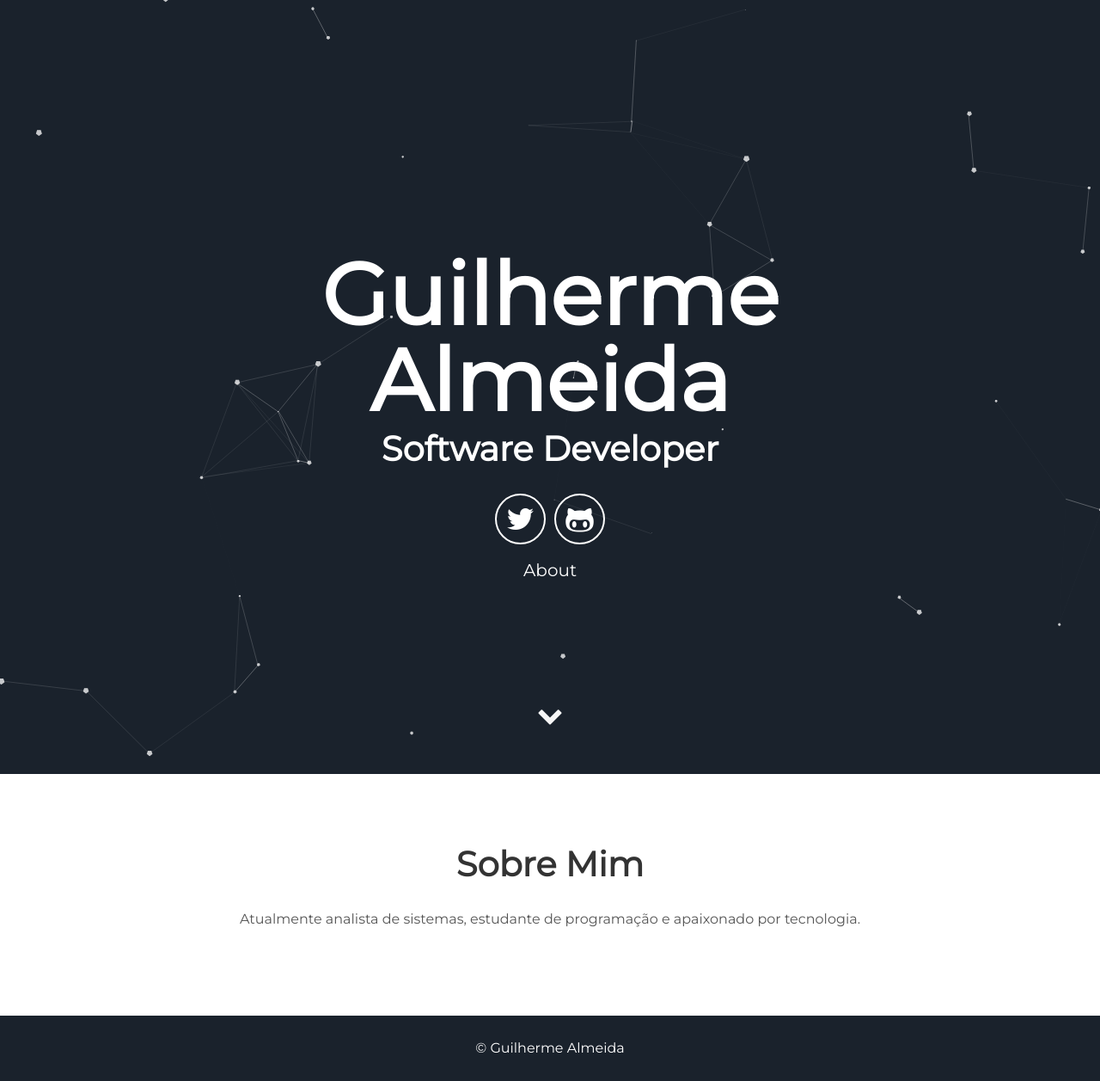
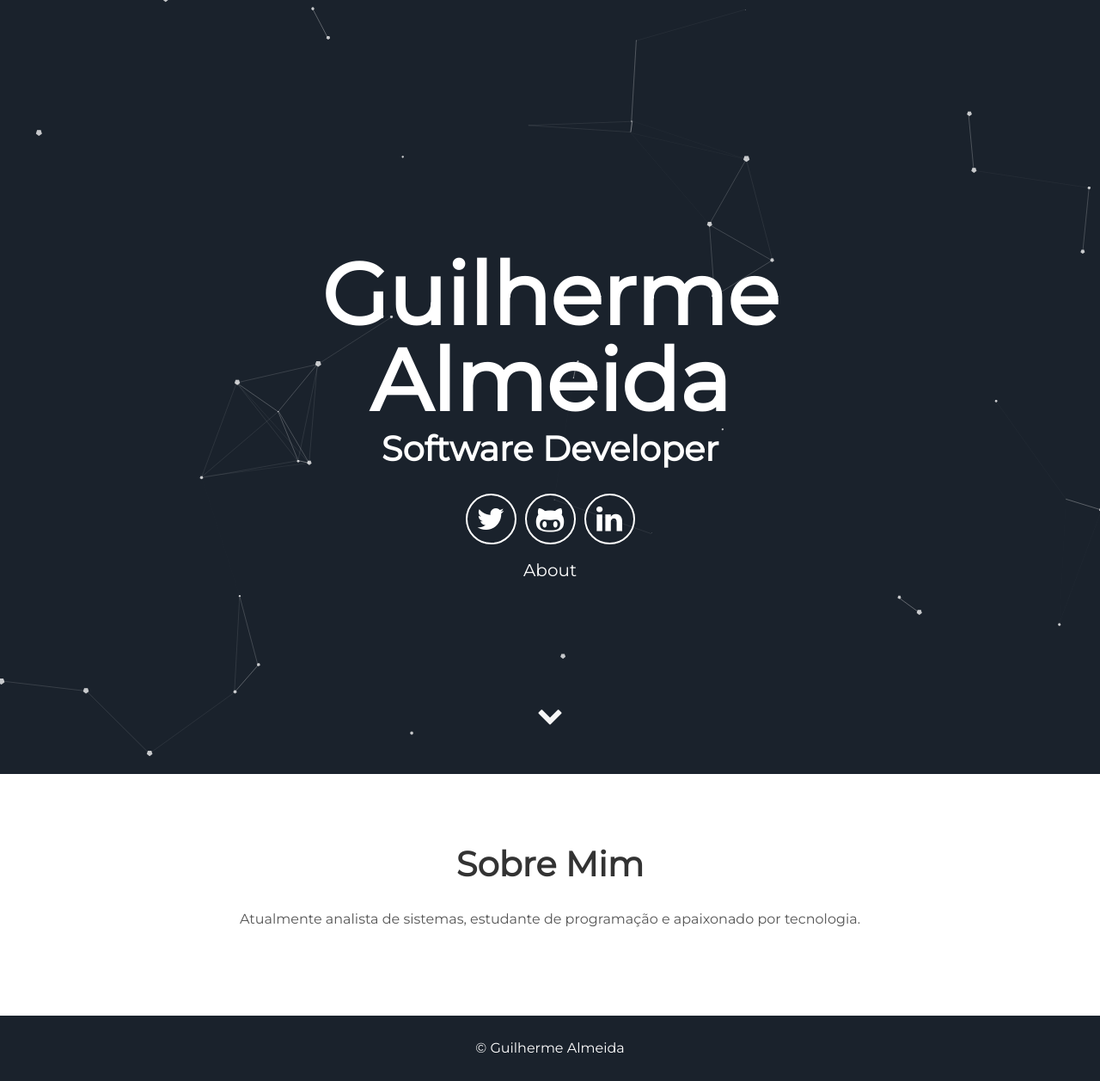
Before and after one commit to guiialmeiida/guiialmeiida.github.io, a Jekyll site: the page built from index.html, in a window 1280 px wide. Shown: the whole page at 86% size. Built offline with Jekyll 4.4.1, drawn with Linux system fonts in a browser that asks for light colours.

Commit message:
chore: adjust icon

```diff
--- a/_includes/header.html
+++ b/_includes/header.html
@@ -7,7 +7,7 @@
       <div class="header-icons">
         <a aria-label="My Twitter" target="_blank" href="https://twitter.com/_GuiAlmeida_"><i class="icon fa fa-twitter" aria-hidden="true"></i></a>
         <a aria-label="My Github" target="_blank" href="https://github.com/guiialmeiida"><i class="icon fa fa-github-alt" aria-hidden="true"></i></a>
-        <a aria-label="My Linkedin" target="_blank" href="https://www.linkedin.com/in/guilherme-almeida-b6a09412a/"><i class="fa-brands fa-linkedin-in fa-fade" aria-hidden="true"></i></a>
+        <a aria-label="My Linkedin" target="_blank" href="https://www.linkedin.com/in/guilherme-almeida-b6a09412a/"><i class="icon fa fa-linkedin" aria-hidden="true"></i></a>
       </div>
       <div class="header-links">
         <a class="link" href="#about" data-scroll>About</a>
```
